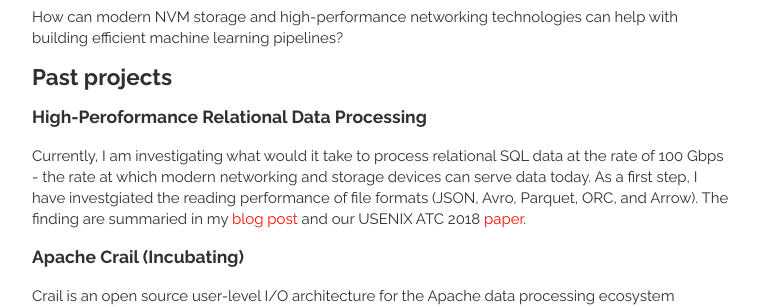
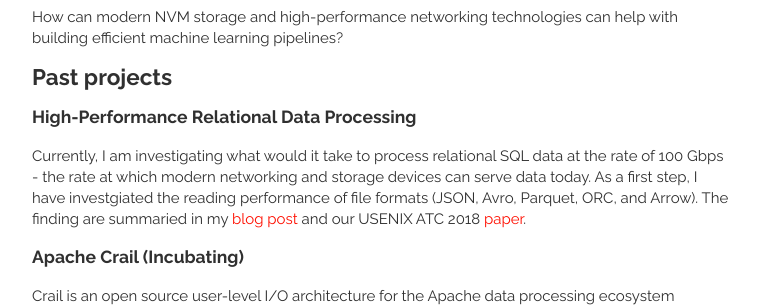
Before and after one commit to animeshtrivedi/animeshtrivedi.github.io, a Jekyll site: the page built from research.md, in a window 1280 px wide. Shown: the part 813-1120 px from the top of the page, without its empty margins (258-1017 px from the left). Built offline with Jekyll 4.4.1, drawn with Linux system fonts in a browser that asks for light colours.

Commit message:
typo
Signed-off-by: Animesh Trivedi <atrivedi@apache.org>

```diff
--- a/research.md
+++ b/research.md
@@ -23,7 +23,7 @@ How can modern NVM storage and high-performance networking technologies can help
 
 ## Past projects
 
-### High-Peroformance Relational Data Processing
+### High-Performance Relational Data Processing
 Currently, I am investigating what would it take to process relational SQL data at the rate of 100 Gbps - the rate at which modern networking and storage devices can serve data today. As a first step, I have investgiated the reading performance of file formats (JSON, Avro, Parquet, ORC, and Arrow). The finding are summaried in my [blog post](https://crail.incubator.apache.org/blog/2018/08/sql-p1.html) and our USENIX ATC 2018 [paper](https://www.usenix.org/system/files/conference/atc18/atc18-trivedi.pdf).
 
 ### Apache Crail (Incubating)
```
